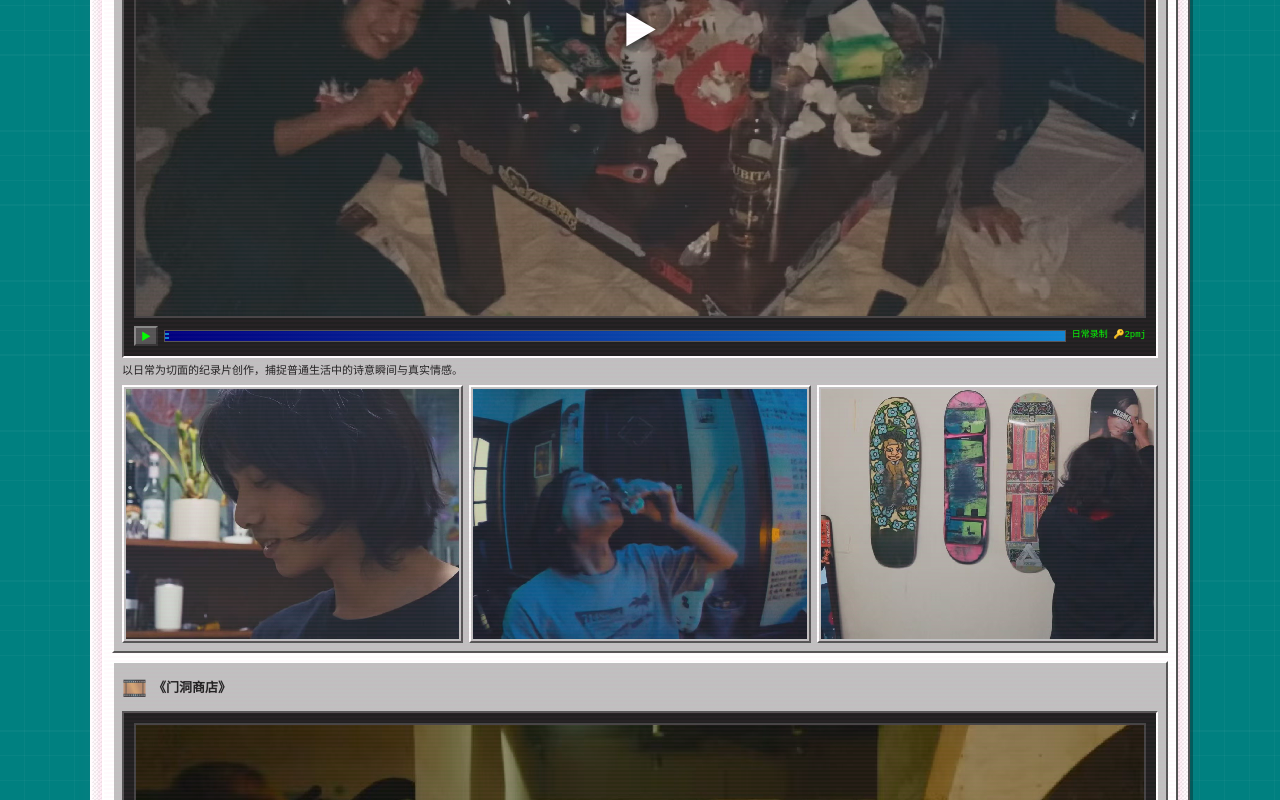
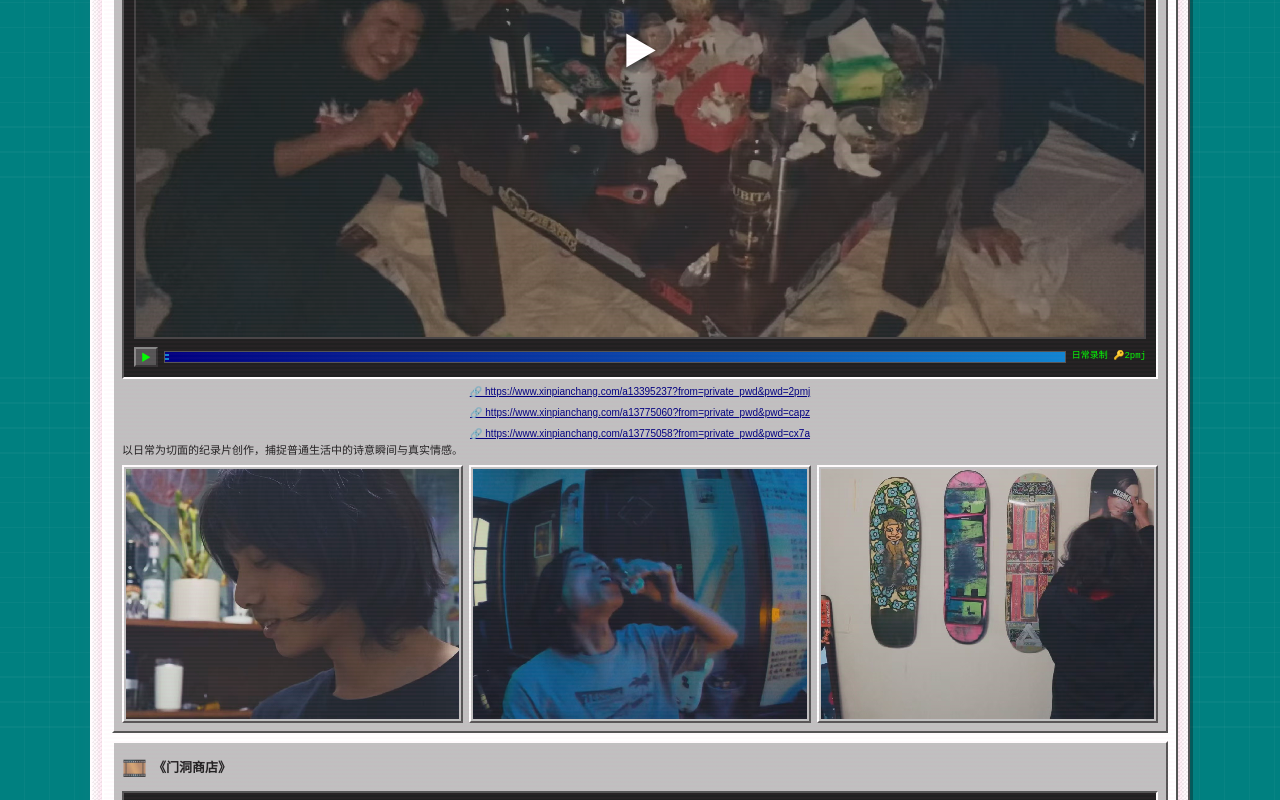
Before and after one commit to 2002jayden1226-svg/portfolio, a website: page index.html in a window 1280 px wide. Shown: the part 3323-4123 px from the top of the page. Drawn offline with Linux system fonts and the light colour scheme.

Commit message:
Add visible video links

```diff
--- a/index.html
+++ b/index.html
@@ -667,6 +667,9 @@
                     <span style="font-size:9px">PETRA MV 🔑cf6c</span>
                   </div>
                 </div>
+                <div style="margin-top:4px;font-size:10px;text-align:center;word-break:break-all">
+                  <a href="https://www.xinpianchang.com/a13775056?from=private_pwd&pwd=cf6c" target="_blank" style="color:#000080">🔗 https://www.xinpianchang.com/a13775056?from=private_pwd&pwd=cf6c</a>
+                </div>
                 <div class="gallery-grid col2" style="margin-top:6px">
                   <div class="gallery-item"><img src="PETRA/MV静帧/c1fd1329c80a654974ce60d3d2ed1cb0.png" alt=""></div>
                   <div class="gallery-item"><img src="PETRA/MV静帧/990a54cacd47bd1f8ef763374b76ec19.png" alt=""></div>
@@ -761,6 +764,15 @@
                     <span style="font-size:9px">日常录制 🔑2pmj</span>
                   </div>
                 </div>
+                <div style="margin-top:4px;font-size:10px;text-align:center;word-break:break-all">
+                  <a href="https://www.xinpianchang.com/a13395237?from=private_pwd&pwd=2pmj" target="_blank" style="color:#000080">🔗 https://www.xinpianchang.com/a13395237?from=private_pwd&pwd=2pmj</a>
+                </div>
+                <div style="margin-top:4px;font-size:10px;text-align:center;word-break:break-all">
+                  <a href="https://www.xinpianchang.com/a13775060?from=private_pwd&pwd=capz" target="_blank" style="color:#000080">🔗 https://www.xinpianchang.com/a13775060?from=private_pwd&pwd=capz</a>
+                </div>
+                <div style="margin-top:4px;font-size:10px;text-align:center;word-break:break-all">
+                  <a href="https://www.xinpianchang.com/a13775058?from=private_pwd&pwd=cx7a" target="_blank" style="color:#000080">🔗 https://www.xinpianchang.com/a13775058?from=private_pwd&pwd=cx7a</a>
+                </div>
                 <p style="font-size:11px;line-height:1.6">以日常为切面的纪录片创作，捕捉普通生活中的诗意瞬间与真实情感。</p>
                 <div class="gallery-grid" style="margin-top:6px">
                   <div class="gallery-item"><img src="日常录制/静帧/54dabf74be6ba87ce195dd86f1bd0d2b.jpg" alt=""></div>
@@ -788,6 +800,9 @@
                     <div class="mp-progress"><div class="mp-progress-fill" style="width:100%"></div></div>
                     <span style="font-size:9px">门洞商店 🔑dk3e</span>
                   </div>
+                </div>
+                <div style="margin-top:4px;font-size:10px;text-align:center;word-break:break-all">
+                  <a href="https://www.xinpianchang.com/a13603756?from=private_pwd&pwd=dk3e" target="_blank" style="color:#000080">🔗 https://www.xinpianchang.com/a13603756?from=private_pwd&pwd=dk3e</a>
                 </div>
                 <p style="font-size:11px;line-height:1.6">以一家小店为窗口，记录社区百态与人情冷暖，展现城市角落的真实生活图景。</p>
                 <div class="gallery-grid" style="margin-top:6px">
```
